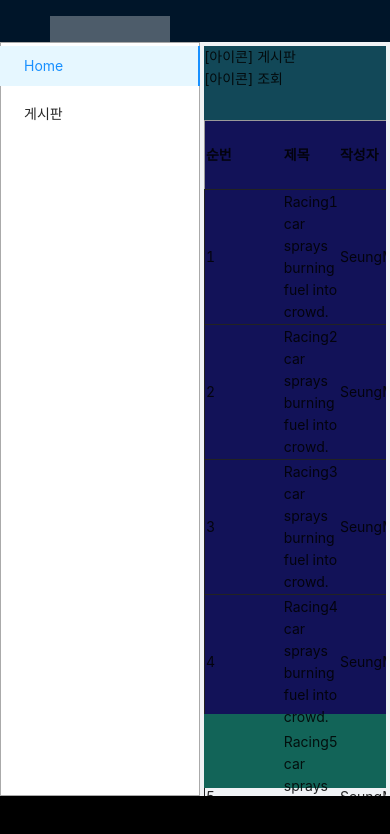
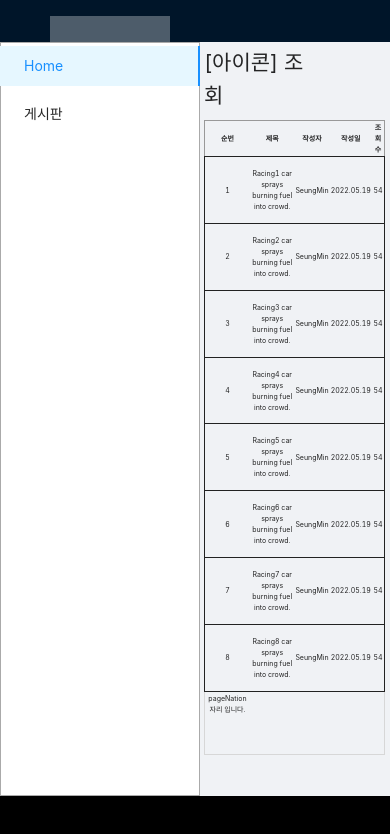
Before and after one commit to SeungMinK/BoardPJT, a React (Create React App) app in the folder web/: page /border in a window 390 px wide. Shown: the top 834 px of the page. Built offline with nearby package versions, Linux system fonts and the light colour scheme; a web font is replaced by a local one.

Commit message:
FEAT : 미디어 쿼리 사용 Font-size 조절
em 을 사용해서 부모의 fontSize 만 변경 하면 됨

```diff
--- a/web/src/css/border.css
+++ b/web/src/css/border.css
@@ -1,23 +1,82 @@
 .border-wrap {
-    background-color: #127858;
     width: 100%;
     height: 99%;
+    font-size: 20px;
 }
 
 .border-wrap-top {
-    background-color: #124858;
     width: 100%;
     height: 10%;
+
+    font-size: 3em;
 }
 
 .border-wrap-middle {
-    background-color: #121258;
     width: 100%;
-    height: 80%;
+    height: 90%;
+    text-align: center;
 }
 
 .border-wrap-bottom {
-    background-color: #126458;
     width: 100%;
-    height: 10%;
+    height: 0%;
 }
+
+.border-wrap-top-title {
+    width: 45%;
+    float: left;
+}
+.border-wrap-top-search {
+    width: 55%;
+    float: left;
+}
+.border-content-top-title {
+    width: 100%;
+}
+
+.border-wrap-middle-table {
+    width: 99.5%;
+    height: 95%;
+    border: 0.5px solid rgb(215, 215, 215);
+    text-align: center;
+    padding: 200px;
+}
+
+@media (max-width: 1500px) {
+    .border-wrap {
+        font-size: 16px;
+    }
+}
+
+@media (max-width: 1300px) {
+    .border-wrap {
+        font-size: 14px;
+    }
+}
+
+@media (max-width: 1100px) {
+    .border-wrap {
+        font-size: 12px;
+    }
+}
+
+@media (max-width: 900px) {
+    .border-wrap {
+        font-size: 10px;
+    }
+    .border-wrap-top-title {
+        width: 55%;
+        font-size: 0px;
+    }
+}
+
+@media (max-width: 700px) {
+    .border-wrap {
+        font-size: 8px;
+    }
+}
+@media (max-width: 600px) {
+    .border-wrap {
+        font-size: 7px;
+    }
+}
```
